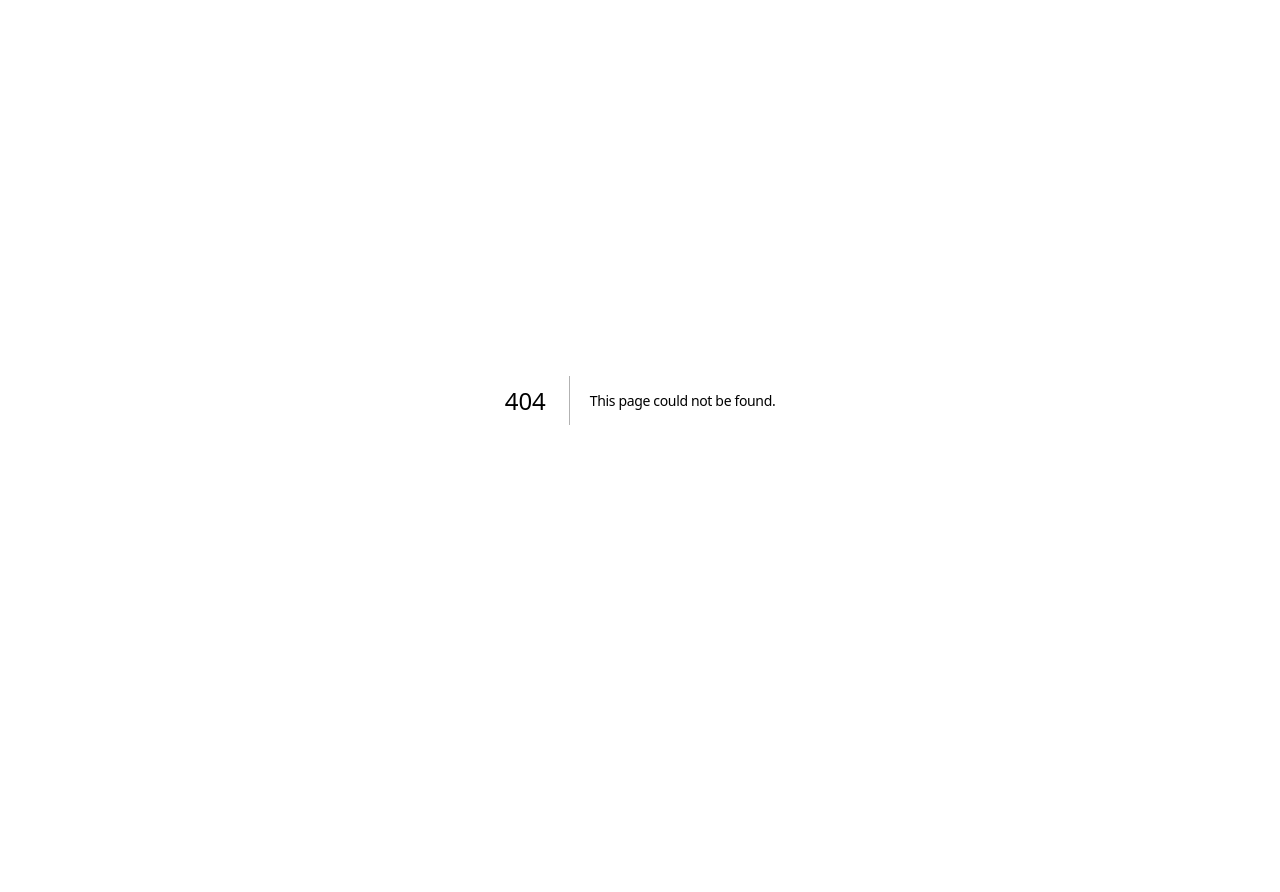
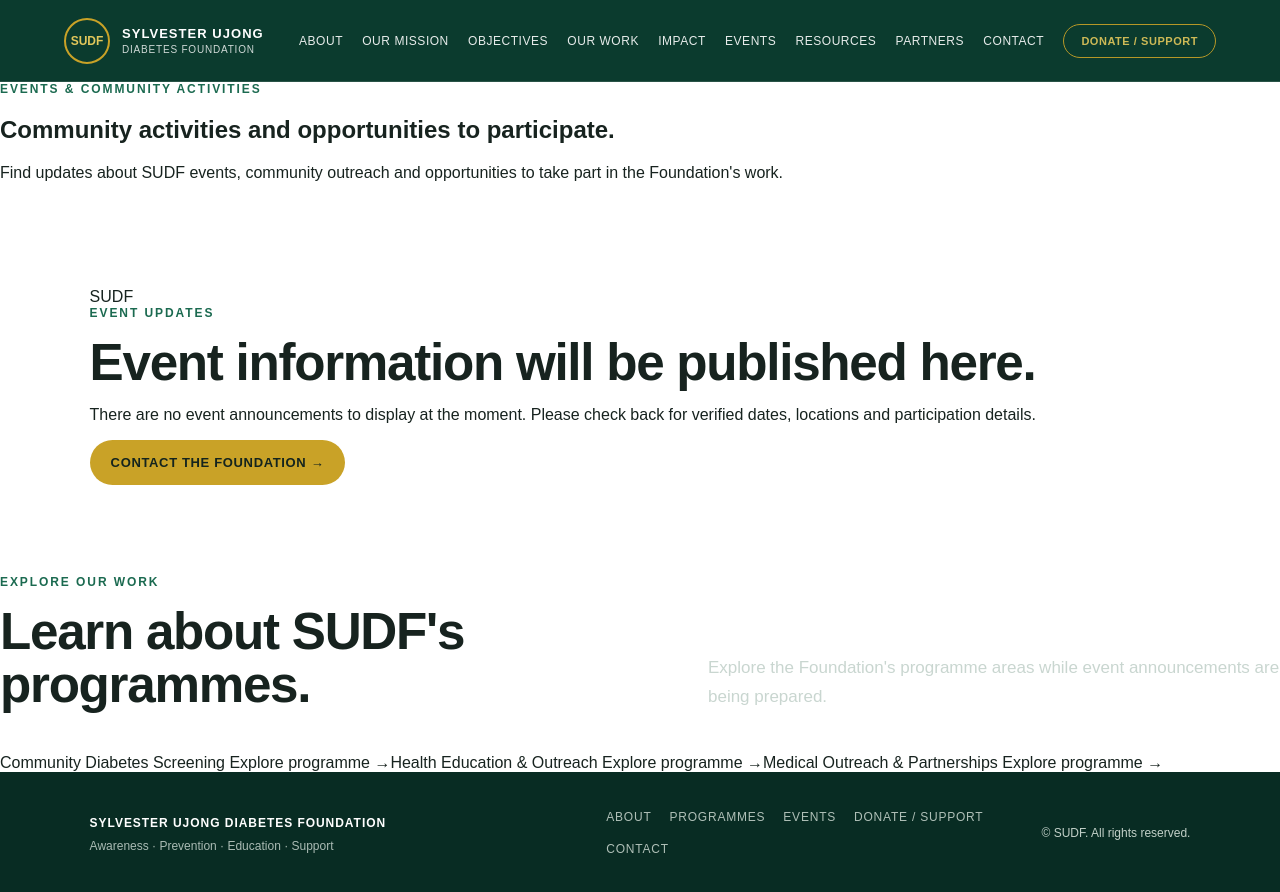
Before and after one commit to AkongShadrach/SUDF-website, a Next.js app: page /events in a window 1280 px wide. Before the commit this address had no page. Before the commit the page ends 800 px from the top, so only its background shows below. Built offline with nearby package versions, Linux system fonts and the light colour scheme.

Commit message:
Replace events demo content with a proper events landing page

```diff
--- /dev/null
+++ b/app/events/page.tsx
@@ -0,0 +1,45 @@
+import Link from "next/link";
+import SiteHeader from "../../components/SiteHeader";
+
+export default function EventsPage() {
+  return (
+    <main className="sudf-events-page">
+      <SiteHeader />
+      <section className="sudf-events-hero">
+        <div className="sudf-events-hero-inner">
+          <p className="eyebrow">EVENTS & COMMUNITY ACTIVITIES</p>
+          <h1>Community activities and opportunities to participate.</h1>
+          <p>Find updates about SUDF events, community outreach and opportunities to take part in the Foundation's work.</p>
+        </div>
+      </section>
+      <section className="sudf-events-empty section">
+        <span className="sudf-events-empty-mark" aria-hidden="true">SUDF</span>
+        <div>
+          <p className="eyebrow">EVENT UPDATES</p>
+          <h2>Event information will be published here.</h2>
+          <p>There are no event announcements to display at the moment. Please check back for verified dates, locations and participation details.</p>
+          <Link className="button button-gold" href="/contact">Contact the Foundation →</Link>
+        </div>
+      </section>
+      <section className="sudf-events-programmes">
+        <div className="section-heading">
+          <div>
+            <p className="eyebrow">EXPLORE OUR WORK</p>
+            <h2>Learn about SUDF's programmes.</h2>
+          </div>
+          <p>Explore the Foundation's programme areas while event announcements are being prepared.</p>
+        </div>
+        <div className="sudf-events-programme-links">
+          <Link href="/programmes/community-diabetes-screening">Community Diabetes Screening <span>Explore programme →</span></Link>
+          <Link href="/programmes/health-education-outreach">Health Education & Outreach <span>Explore programme →</span></Link>
+          <Link href="/programmes/medical-outreach-partnerships">Medical Outreach & Partnerships <span>Explore programme →</span></Link>
+        </div>
+      </section>
+      <footer className="support-footer sudf-programme-footer">
+        <div><strong>SYLVESTER UJONG DIABETES FOUNDATION</strong><p>Awareness · Prevention · Education · Support</p></div>
+        <nav aria-label="Footer navigation"><Link href="/#about">About</Link><Link href="/#programmes">Programmes</Link><Link href="/events">Events</Link><Link href="/donate-support">Donate / Support</Link><Link href="/contact">Contact</Link></nav>
+        <span>© SUDF. All rights reserved.</span>
+      </footer>
+    </main>
+  );
+}
```
